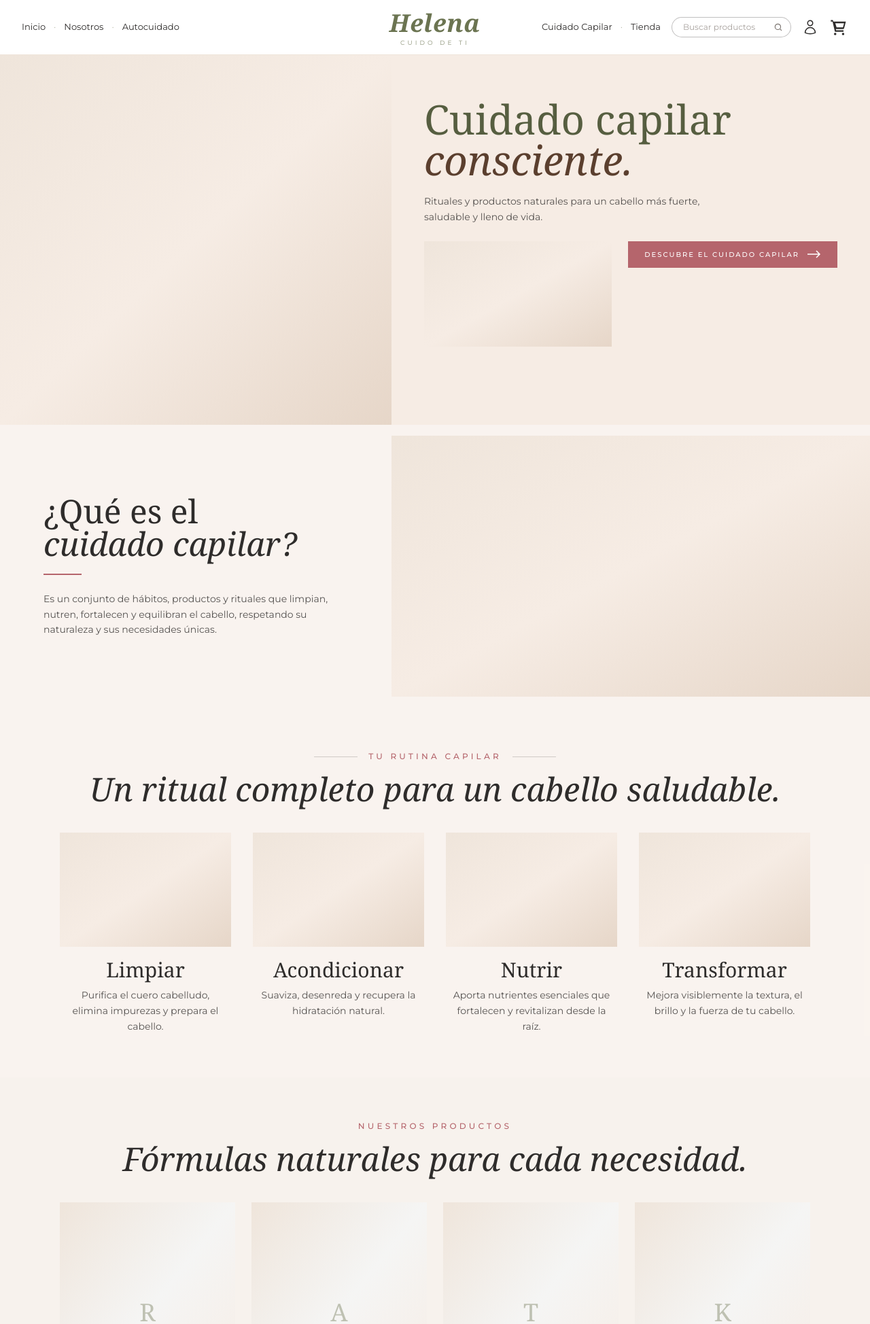
After one commit to francisco-7240/Helena, a Laravel app: page /cuidado-capilar in a window 1280 px wide. The commit adds this page. Shown: the top 1948 px of the page at 68% size. Run offline with Laravel 12, Linux system fonts and the light colour scheme; data comes from the database, SQL or seed files in the repository; data that the repository does not hold is empty; style sheets or scripts are compiled from the project's sources; some web fonts are replaced.

Commit message:
Página Cuidado capilar con el diseño de marca
- Nueva ruta /cuidado-capilar: hero, ¿Qué es el cuidado capilar?, rutina en
  4 pasos, productos de la categoría Cuidado capilar, filosofía y manifiesto
- Header, footer y el botón de la portada enlazan a la nueva página

Co-Authored-By: Claude Opus 5.5 <noreply@anthropic.com>
Claude-Session: https://claude.ai/code/session_01Qds6qcRpfUzSU9Gk7ZuCi7

```diff
--- a/app/Http/Controllers/TiendaController.php
+++ b/app/Http/Controllers/TiendaController.php
@@ -21,6 +21,24 @@ class TiendaController extends Controller
             ->get();
 
         return view('tienda.inicio', compact('productos'));
+    }
+
+    /**
+     * Página de cuidado capilar con los productos de esa categoría.
+     */
+    public function cuidadoCapilar(): View
+    {
+        $categoria = Categoria::activas()->where('slug', 'cuidado-capilar')->first();
+
+        $productos = Producto::activos()
+            ->with('imagenes')
+            ->when($categoria, fn ($query) => $query->where('categoria_id', $categoria->id))
+            ->orderByDesc('destacado')
+            ->latest()
+            ->take(4)
+            ->get();
+
+        return view('tienda.cuidado-capilar', compact('categoria', 'productos'));
     }
 
     public function catalogo(Request $request, ?Categoria $categoria = null): View
--- a/resources/views/partials/footer.blade.php
+++ b/resources/views/partials/footer.blade.php
@@ -19,7 +19,7 @@
                     <li><a href="{{ route('inicio') }}" class="hover:text-white">Inicio</a></li>
                     <li><a href="{{ route('nosotros') }}" class="hover:text-white">Nosotros</a></li>
                     <li><a href="{{ route('autocuidado') }}" class="hover:text-white">Autocuidado</a></li>
-                    <li><a href="{{ route('inicio') }}#cuidado-capilar" class="hover:text-white">Cuidado capilar</a></li>
+                    <li><a href="{{ route('cuidado-capilar') }}" class="hover:text-white">Cuidado capilar</a></li>
                     <li><a href="{{ route('tienda.catalogo') }}" class="hover:text-white">Tienda</a></li>
                     <li><a href="{{ route('contacto.create') }}" class="hover:text-white">Contacto</a></li>
                 </ul>
--- a/resources/views/partials/header.blade.php
+++ b/resources/views/partials/header.blade.php
@@ -6,7 +6,7 @@
         ['Autocuidado', route('autocuidado')],
     ];
     $enlacesDerecha = [
-        ['Cuidado Capilar', route('inicio').'#cuidado-capilar'],
+        ['Cuidado Capilar', route('cuidado-capilar')],
         ['Tienda', route('tienda.catalogo')],
     ];
 @endphp
--- /dev/null
+++ b/resources/views/tienda/cuidado-capilar.blade.php
@@ -0,0 +1,147 @@
+<x-tienda-layout titulo="Cuidado capilar">
+    {{-- Hero --}}
+    <section class="relative overflow-hidden bg-helena-crema">
+        @include('partials.hojas', ['clase' => 'pointer-events-none absolute -right-16 -top-10 h-[26rem] w-[26rem] opacity-40'])
+        <div class="relative grid md:grid-cols-[0.9fr_1.1fr]">
+            <x-foto src="storage/recursos/capilar-hero.png" alt="Mujer con cabello largo y saludable" class="h-80 w-full md:h-full md:min-h-[34rem]" />
+            <div class="px-6 sm:px-12 pt-14 md:pt-16">
+                <h1 class="font-serif text-5xl sm:text-6xl leading-[0.95] text-helena-verde-oscuro">
+                    Cuidado capilar<br><em class="text-[#5b3f2e]">consciente.</em>
+                </h1>
+                <p class="mt-5 max-w-md text-sm leading-relaxed text-helena-oscuro/80">
+                    Rituales y productos naturales para un cabello más fuerte, saludable y lleno de vida.
+                </p>
+                <div class="mt-6 flex flex-col-reverse items-start gap-6 lg:flex-row lg:items-end">
+                    <x-foto src="storage/recursos/capilar-productos.png" alt="Productos de cuidado capilar Helena" class="aspect-[16/9] w-full max-w-md object-contain" />
+                    <a href="#que-es" class="group inline-flex shrink-0 items-center gap-3 bg-helena-rosa-oscuro px-6 py-3 text-[10px] font-medium uppercase tracking-[0.2em] text-white transition hover:bg-helena-oscuro lg:mb-auto">
+                        Descubre el cuidado capilar
+                        <svg class="h-3 w-5 transition group-hover:translate-x-1" viewBox="0 0 20 12" fill="none" stroke="currentColor" stroke-width="1.5"><path d="M0 6h18M13 1l5 5-5 5"/></svg>
+                    </a>
+                </div>
+            </div>
+        </div>
+    </section>
+
+    {{-- ¿Qué es el cuidado capilar? --}}
+    <section id="que-es" class="scroll-mt-20 bg-helena-crema/60 py-4">
+        <div class="grid items-center md:grid-cols-[0.9fr_1.1fr]">
+            <div class="px-6 sm:px-12 lg:px-16 py-14">
+                <h2 class="font-serif text-4xl sm:text-5xl leading-tight">¿Qué es el<br><em>cuidado capilar?</em></h2>
+                <div class="mt-5 h-0.5 w-14 bg-helena-rosa-oscuro"></div>
+                <p class="mt-6 max-w-md text-sm leading-relaxed text-helena-oscuro/80">
+                    Es un conjunto de hábitos, productos y rituales que limpian, nutren, fortalecen y equilibran el cabello, respetando su naturaleza y sus necesidades únicas.
+                </p>
+            </div>
+            <x-foto src="storage/recursos/capilar-que-es.png" alt="Mujer acomodando su cabello" class="h-72 w-full md:h-96" />
+        </div>
+    </section>
+
+    {{-- Tu rutina capilar --}}
+    <section class="bg-helena-crema/60 py-16">
+        <div class="max-w-6xl mx-auto px-6 text-center">
+            <p class="flex items-center justify-center gap-4 text-xs font-medium uppercase tracking-[0.35em] text-helena-rosa-oscuro">
+                <span class="h-px w-16 bg-helena-oscuro/20"></span>Tu rutina capilar<span class="h-px w-16 bg-helena-oscuro/20"></span>
+            </p>
+            <h2 class="mt-4 font-serif italic text-4xl sm:text-5xl">Un ritual completo para un cabello saludable.</h2>
+
+            <div class="mt-10 grid gap-8 sm:grid-cols-2 lg:grid-cols-4">
+                @foreach ([
+                    ['Limpiar', 'Purifica el cuero cabelludo, elimina impurezas y prepara el cabello.', 'storage/recursos/capilar-limpiar.png'],
+                    ['Acondicionar', 'Suaviza, desenreda y recupera la hidratación natural.', 'storage/recursos/capilar-acondicionar.png'],
+                    ['Nutrir', 'Aporta nutrientes esenciales que fortalecen y revitalizan desde la raíz.', 'storage/recursos/capilar-nutrir.png'],
+                    ['Transformar', 'Mejora visiblemente la textura, el brillo y la fuerza de tu cabello.', 'storage/recursos/capilar-transformar.png'],
+                ] as [$paso, $texto, $imagen])
+                    <article>
+                        <x-foto :src="$imagen" :alt="$paso" class="aspect-[3/2] w-full" />
+                        <h3 class="mt-4 font-serif text-3xl">{{ $paso }}</h3>
+                        <p class="mx-auto mt-2 max-w-[15rem] text-sm leading-relaxed text-helena-oscuro/80">{{ $texto }}</p>
+                    </article>
+                @endforeach
+            </div>
+        </div>
+    </section>
+
+    {{-- Nuestros productos --}}
+    <section class="bg-helena-arena/50 py-16">
+        <div class="max-w-6xl mx-auto px-6 text-center">
+            <p class="text-xs font-medium uppercase tracking-[0.35em] text-helena-rosa-oscuro">Nuestros productos</p>
+            <h2 class="mt-4 font-serif italic text-4xl sm:text-5xl">Fórmulas naturales para cada necesidad.</h2>
+
+            @if ($productos->isEmpty())
+                <p class="mt-10 text-sm text-stone-500">Muy pronto tendremos productos disponibles.</p>
+            @else
+                <div class="mt-10 grid grid-cols-2 gap-x-6 gap-y-10 lg:grid-cols-4">
+                    @foreach ($productos as $producto)
+                        <a href="{{ route('tienda.producto', $producto) }}" class="group block">
+                            <div class="overflow-hidden">
+                                <x-tienda.imagen :producto="$producto" class="aspect-[4/5] w-full transition duration-500 group-hover:scale-105" />
+                            </div>
+                            <h3 class="mt-4 font-serif text-2xl leading-tight group-hover:text-helena-verde">{{ $producto->nombre }}</h3>
+                            @if ($producto->descripcion)
+                                <p class="mx-auto mt-2 max-w-[15rem] text-sm leading-relaxed text-helena-oscuro/80">{{ Str::limit($producto->descripcion, 120) }}</p>
+                            @endif
+                            <p class="mt-2 text-sm font-medium">@precio($producto->precioFinal())</p>
+                        </a>
+                    @endforeach
+                </div>
+            @endif
+        </div>
+    </section>
+
+    {{-- Nuestra filosofía --}}
+    <section class="relative overflow-hidden bg-helena-crema/60 py-16">
+        <div class="relative max-w-6xl mx-auto px-6 text-center">
+            <p class="text-xs font-medium uppercase tracking-[0.35em] text-helena-rosa-oscuro">Nuestra filosofía</p>
+            <h2 class="mt-4 font-serif italic text-4xl sm:text-5xl">Cuidado capilar que respeta tu esencia.</h2>
+
+            <div class="mt-12 grid gap-10 sm:grid-cols-2 lg:grid-cols-4 lg:gap-0 lg:divide-x lg:divide-helena-oscuro/15">
+                @foreach ([
+                    ['hoja', 'Ingredientes<br>conscientes', 'De origen natural y seleccionados por sus beneficios reales para tu cabello.'],
+                    ['gota', 'Hidratación<br>profunda', 'Restaura la humedad, la suavidad y la elasticidad.'],
+                    ['brillo', 'Brillo<br>natural', 'Realza la belleza de tu cabello, sin residuos ni peso.'],
+                    ['loto', 'Fórmulas<br>suaves', 'Efectivas y respetuosas, ideales para el uso diario y para todo tipo de cabello.'],
+                ] as [$icono, $titulo, $texto])
+                    <article class="px-6">
+                        <svg class="mx-auto h-11 w-11 text-helena-verde" viewBox="0 0 48 48" fill="none" stroke="currentColor" stroke-width="1.5" stroke-linecap="round" stroke-linejoin="round" aria-hidden="true">
+                            @switch($icono)
+                                @case('hoja')
+                                    <path d="M10 38C10 20 22 10 40 8c0 18-10 30-28 30Z"/><path d="M10 38 30 18M18 30h8M22 26v-8"/>
+                                    @break
+                                @case('gota')
+                                    <path d="M24 6s-12 14-12 23a12 12 0 0 0 24 0C36 20 24 6 24 6Z"/><path d="M18 30a6 6 0 0 0 6 6"/>
+                                    @break
+                                @case('brillo')
+                                    <path d="M20 12c1 7 3 9 10 10-7 1-9 3-10 10-1-7-3-9-10-10 7-1 9-3 10-10Z"/><path d="M34 6c.5 3 1.5 4 4.5 4.5-3 .5-4 1.5-4.5 4.5-.5-3-1.5-4-4.5-4.5 3-.5 4-1.5 4.5-4.5ZM34 30c.5 2.5 1.2 3.2 3.5 3.5-2.3.3-3 1-3.5 3.5-.5-2.5-1.2-3.2-3.5-3.5 2.3-.3 3-1 3.5-3.5Z"/>
+                                    @break
+                                @default
+                                    <path d="M24 36c-5-4-7-10-5-18 1 0 3 2 5 4 2-2 4-4 5-4 2 8 0 14-5 18Z"/><path d="M24 36c-7 0-13-4-15-12 4-1 8 0 10 2M24 36c7 0 13-4 15-12-4-1-8 0-10 2M24 36c-9 2-16 0-20-5 3-2 7-2 10-1M24 36c9 2 16 0 20-5-3-2-7-2-10-1"/>
+                            @endswitch
+                        </svg>
+                        <h3 class="mt-5 font-serif text-2xl leading-tight">{!! $titulo !!}</h3>
+                        <p class="mx-auto mt-3 max-w-[14rem] text-sm leading-relaxed text-helena-oscuro/80">{{ $texto }}</p>
+                    </article>
+                @endforeach
+            </div>
+        </div>
+    </section>
+
+    {{-- Nuestro manifiesto --}}
+    <section class="relative overflow-hidden bg-helena-rosa-claro">
+        <div class="grid items-center md:grid-cols-[0.8fr_1.2fr]">
+            <x-foto src="storage/recursos/autocuidado-flor.png" alt="Flor rosada" class="h-64 w-full md:h-[24rem]" />
+            <div class="px-6 sm:px-12 py-14 text-center">
+                <p class="text-xs font-medium uppercase tracking-[0.35em] text-helena-rosa-oscuro">Nuestro manifiesto</p>
+                <h2 class="mt-4 font-serif italic text-4xl sm:text-5xl lg:text-6xl leading-tight text-[#5b3f2e]">
+                    Ama tu cabello<br>de forma consciente.
+                </h2>
+                <p class="mx-auto mt-5 max-w-lg text-sm leading-relaxed text-helena-oscuro/80">
+                    Cuídalo, escúchalo y celebra su naturaleza. Creemos en un cuidado capilar real, natural y respetuoso, que te ayude a sentirte bien por dentro y por fuera.
+                </p>
+                <a href="{{ $categoria ? route('tienda.categoria', $categoria) : route('tienda.catalogo') }}" class="group mt-7 inline-flex items-center gap-3 bg-helena-verde-oscuro px-7 py-3 text-[11px] font-medium uppercase tracking-[0.2em] text-white transition hover:bg-helena-oscuro">
+                    Explora nuestros productos
+                    <svg class="h-3 w-5 transition group-hover:translate-x-1" viewBox="0 0 20 12" fill="none" stroke="currentColor" stroke-width="1.5"><path d="M0 6h18M13 1l5 5-5 5"/></svg>
+                </a>
+            </div>
+        </div>
+    </section>
+</x-tienda-layout>
--- a/resources/views/tienda/inicio.blade.php
+++ b/resources/views/tienda/inicio.blade.php
@@ -15,7 +15,7 @@
                     Me<br>cuido,<br><em class="text-helena-verde">me amo.</em>
                 </h1>
                 <p class="mt-6 text-sm text-helena-oscuro">Cuidado capilar consciente para volver a ti.</p>
-                <x-tienda.boton-flecha :href="route('inicio').'#cuidado-capilar'" class="mt-8">Conoce el cuidado capilar</x-tienda.boton-flecha>
+                <x-tienda.boton-flecha :href="route('cuidado-capilar')" class="mt-8">Conoce el cuidado capilar</x-tienda.boton-flecha>
             </div>
             <div class="flex justify-center md:justify-end">
                 <x-foto src="storage/recursos/212Recurso 2.png" alt="Productos de cuidado capilar Helena" class="aspect-[4/3] w-full max-w-xl rounded-sm object-contain" />
--- a/routes/web.php
+++ b/routes/web.php
@@ -13,6 +13,7 @@ use Illuminate\Support\Facades\Route;
 Route::get('/', [TiendaController::class, 'inicio'])->name('inicio');
 Route::view('/nosotros', 'tienda.nosotros')->name('nosotros');
 Route::view('/autocuidado', 'tienda.autocuidado')->name('autocuidado');
+Route::get('/cuidado-capilar', [TiendaController::class, 'cuidadoCapilar'])->name('cuidado-capilar');
 Route::get('/tienda', [TiendaController::class, 'catalogo'])->name('tienda.catalogo');
 Route::get('/categoria/{categoria}', [TiendaController::class, 'catalogo'])->name('tienda.categoria');
 Route::get('/producto/{producto}', [TiendaController::class, 'producto'])->name('tienda.producto');
```
Also changed, not shown: tests/Feature/TiendaTest.php (+13 -0 lines).
